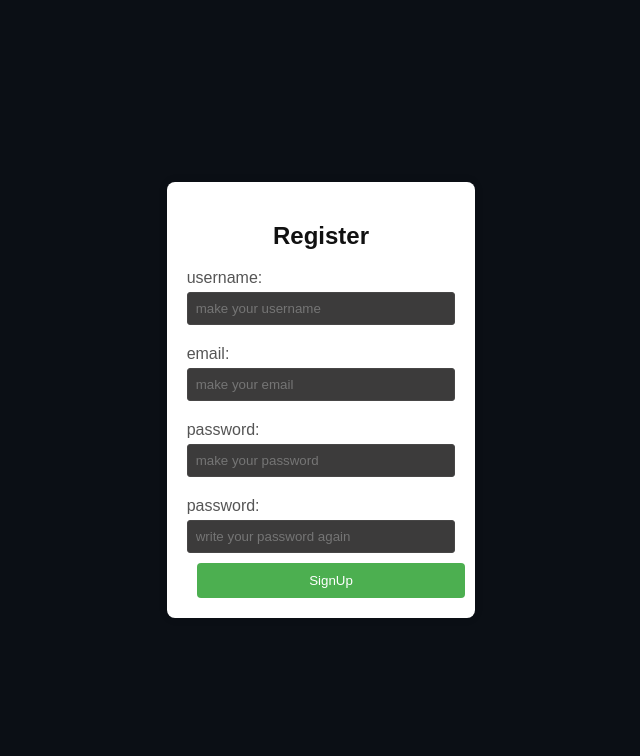
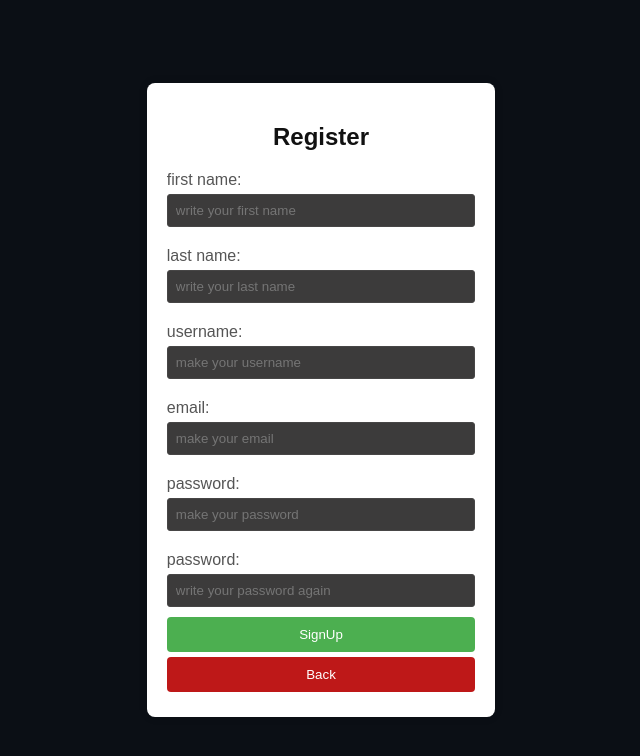
Before and after one commit to berginiy/MyfrontendFinal, a React (Vite) app in the folder vite-project/: page /register in a window 1280 px wide. Shown: the top 756 px of the page, without its empty margins (319-959 px from the left). Built offline with nearby package versions, Linux system fonts and the light colour scheme.

Commit message:
add back buttons and some fix

```diff
--- a/vite-project/src/App.jsx
+++ b/vite-project/src/App.jsx
@@ -4,14 +4,13 @@ import HomePage from './pages/HomePage';
 import RegisterPage from './pages/RegisterPage';
 import LogInPage from './pages/LogInPage';
 import LogOutPage from './pages/LogOutPage';
-import MainOurUserPage from './pages/MainOurUserPage';
 import MainNewUserPage from './pages/MainNewUserPage';
 import GamePage from './pages/GamePage';
 
 export const UserContext = createContext();
 
 const App = () => {
-  const [user, setUser] = useState(false);
+  const [user, setUser] = useState(true);
 
   return (
     <UserContext.Provider value={[user, setUser]}>
@@ -21,7 +20,6 @@ const App = () => {
           <Route path='/register' element={<RegisterPage />} />
           <Route path="/logout" element={<LogOutPage />} />
           <Route path='/login' element={<LogInPage />} />
-          <Route path="/authuser" element={<MainOurUserPage />} />
           <Route path="/home" element={<HomePage />} />
           <Route path="/game" element={<GamePage />} />
         </Routes>
--- a/vite-project/src/components/Chats/Chat.jsx
+++ b/vite-project/src/components/Chats/Chat.jsx
@@ -64,7 +64,7 @@ const Chat = () => {
                         placeholder="Enter your message..."
                         onChange={(e) => setUserInput(e.target.value)}
                     />
-                    <button onClick={sendMessage}>Send</button>
+                    <button className='btn_chat' onClick={sendMessage}>Send</button>
                 </div>
             </div>
             <footer className="footer">
--- a/vite-project/src/components/form/form.jsx
+++ b/vite-project/src/components/form/form.jsx
@@ -2,7 +2,7 @@ export default function Form() {
   return(
     <div className="body_form">
       <form action="" method="post">
-        <h2>UserData</h2>
+        <h2>Story</h2>
         <label htmlFor="lore">lore:</label>
         <input type="text" name='lore' placeholder="write your personal lore for the game" />
         <label htmlFor="role">role:</label>
--- a/vite-project/src/components/headerOurUser/HeaderOld.jsx
+++ /dev/null
@@ -1,17 +0,0 @@
-import { Link } from 'react-router-dom';
-
-export default function HeaderOld() {
-    return(
-    <header>
-      <div className="header-title">
-        <h1>Нейросеть</h1>
-      </div>
-      <div className='header-inner'>
-        <nav>
-          <Link className='link' to='/logout'>LogOut</Link>
-          <Link className='link' to='/home'>Home</Link>
-        </nav>
-      </div>
-    </header>
-  )
-}
--- a/vite-project/src/components/mains/MainForMain.jsx
+++ b/vite-project/src/components/mains/MainForMain.jsx
@@ -11,7 +11,7 @@ export default function MainForMain() {
         <div className="btn">
           <Link className='link' to='/game'>Start Game</Link>
         </div>
-        {/* <div className="section">
+        <div className="section">
           <div className="pip">
             <div className="about">
               <div className="about_item">
@@ -23,7 +23,7 @@ export default function MainForMain() {
               </div>
             </div>
           </div>
-        </div> */}
+        </div>
       </section>
     </main>
   )
--- a/vite-project/src/components/signIn/SignIn.jsx
+++ b/vite-project/src/components/signIn/SignIn.jsx
@@ -1,6 +1,7 @@
 import { useState, useContext } from 'react';
 import axios from 'axios';
 import { UserContext } from '../../App.jsx';
+import { Link } from 'react-router-dom';
 
 export default function SignIn() {
   const [username, setUsername] = useState('');
@@ -51,7 +52,8 @@ export default function SignIn() {
         <input onChange={setInputUsername} type="text" name="username" placeholder="Enter your username" />
         <label htmlFor="password">Password:</label>
         <input onChange={setInputPassword} type="password" name="password" placeholder="Enter your password" />
-        <button className="form" type="submit">SignIn</button>
+        <button className="form" type="submit"><Link className='form_link' to='/'>SignIn</Link></button>
+        <button className="form_red" type="submit"><Link className='form_link' to='/'>Back</Link></button>
       </form>
     </div>
   );
--- a/vite-project/src/components/signUp/SignUp.jsx
+++ b/vite-project/src/components/signUp/SignUp.jsx
@@ -1,6 +1,8 @@
-import { useState, useContext } from 'react'
-import axios from 'axios'
-import { UserContext } from '../../App.jsx'
+import { useState, useContext } from 'react';
+import axios from 'axios';
+import { UserContext } from '../../App.jsx';
+import { Link } from 'react-router-dom';
+
 
 export default function SignUp() {
   <input type="text" name="username" placeholder="make your username" />
@@ -8,6 +10,8 @@ export default function SignUp() {
   const [password, setPassword] = useState()
   const [passwordConfirm, setPasswordConfirm] = useState()
   const [email, setEmail] = useState()
+  const [first_name, setFirstname] = useState()
+  const [last_name, setLastname] = useState()
   const [user, setUser] = useContext(UserContext)
 
   function setInputPassword(event) {
@@ -26,6 +30,14 @@ export default function SignUp() {
     setUsername(event.target.value)
   }
 
+  function setInputFirstname(event) {
+    setFirstname(event.target.value)
+  }
+
+  function setInputLastname(event) {
+    setLastname(event.target.value)
+  }
+
   function sendForm(event) {
     event.preventDefault();
 
@@ -34,8 +46,8 @@ export default function SignUp() {
       email: email,
       password: password,
       confirm_password: passwordConfirm,
-      first_name: 'Artur',
-      last_name: 'Davletshin'
+      first_name: first_name,
+      last_name: last_name
     })
       .then(res => {
         console.log(res);
@@ -48,6 +60,10 @@ export default function SignUp() {
     <div className="body_form">
       <form onSubmit={sendForm} action="" method="post">
         <h2>Register</h2>
+        <label htmlFor="first_name">first name:</label>
+        <input onChange={setInputFirstname} type="text" name="first_name" placeholder="write your first name" />
+        <label htmlFor="last_name">last name:</label>
+        <input onChange={setInputLastname} type="text" name="last_name" placeholder="write your last name" />
         <label htmlFor="username">username:</label>
         <input onChange={setInputUsername} type="text" name="username" placeholder="make your username" />
         <label htmlFor="email">email:</label>
@@ -56,7 +72,8 @@ export default function SignUp() {
         <input onChange={setInputPassword} type="password" name="password" placeholder="make your password" />
         <label htmlFor="password_again">password:</label>
         <input onChange={setInputPasswordConfirm} type="password" name="password_again" placeholder="write your password again" />
-        <button className='form' type="submit">SignUp</button>
+        <button className='form' type="submit"><Link className='form_link' to='/'>SignUp</Link></button>
+        <button className="form_red" type="submit"><Link className='form_link' to='/'>Back</Link></button>
       </form>
     </div>
   )
--- a/vite-project/src/index.css
+++ b/vite-project/src/index.css
@@ -345,10 +345,16 @@ input {
   background-color: #4caf50;
   color: #fff;
   padding: 10px;
+  margin-bottom: 5px;
   border: none;
   border-radius: 4px;
   cursor: pointer;
   width: 100%;
+}
+
+.form_link {
+  text-decoration: none;
+  color: #fff;
 }
 
 .form:hover {
@@ -528,16 +534,15 @@ input:focus {
   background-color: #4e6881;
 }
 
-button {
+.btn_chat {
   padding: 8px 12px;
-  margin-left: 10px;
   background-color: #8b4513;
   color: #fff;
   border: none;
   border-radius: 3px;
   cursor: pointer;
   outline: none;
-  transition: background-color 0.3s ease, transform 0.3s ease;
+  transition: background-color 0.5s ease, transform 0.5s ease;
 }
 
 button:hover {
--- a/vite-project/src/pages/HomePage.jsx
+++ b/vite-project/src/pages/HomePage.jsx
@@ -1,11 +1,11 @@
-import HeaderOld from '../components/headerOurUser/HeaderOld';
+import HeaderNew from '../components/headerNewUser/HeaderNew';
 import MainForHome from '../components/mains/MainForHome';
 import Form from '../components/form/Form'
 
 export default function HomePage() {
   return (
     <div className='wrapper'>
-      <HeaderOld/>
+      <HeaderNew/>
       <MainForHome/>
       <Form/>
     </div>
--- a/vite-project/src/pages/MainOurUserPage.jsx
+++ /dev/null
@@ -1,15 +0,0 @@
-import HeaderOld from '../components/headerOurUser/HeaderOld';
-import MainForMain from '../components/mains/MainForMain';
-import Footer from '../components/footer/Footer';
-
-export default function MainOurUserPage() {
-  return (
-    <div className='wrapper'>
-        <HeaderOld/>
-      <div className='container'>
-        <MainForMain/>
-      </div>
-      <Footer/>
-    </div>
-  )
-}
```
Also changed, not shown: vite-project/src/components/logOut/LogOut.jsx (+15 -2 lines).
